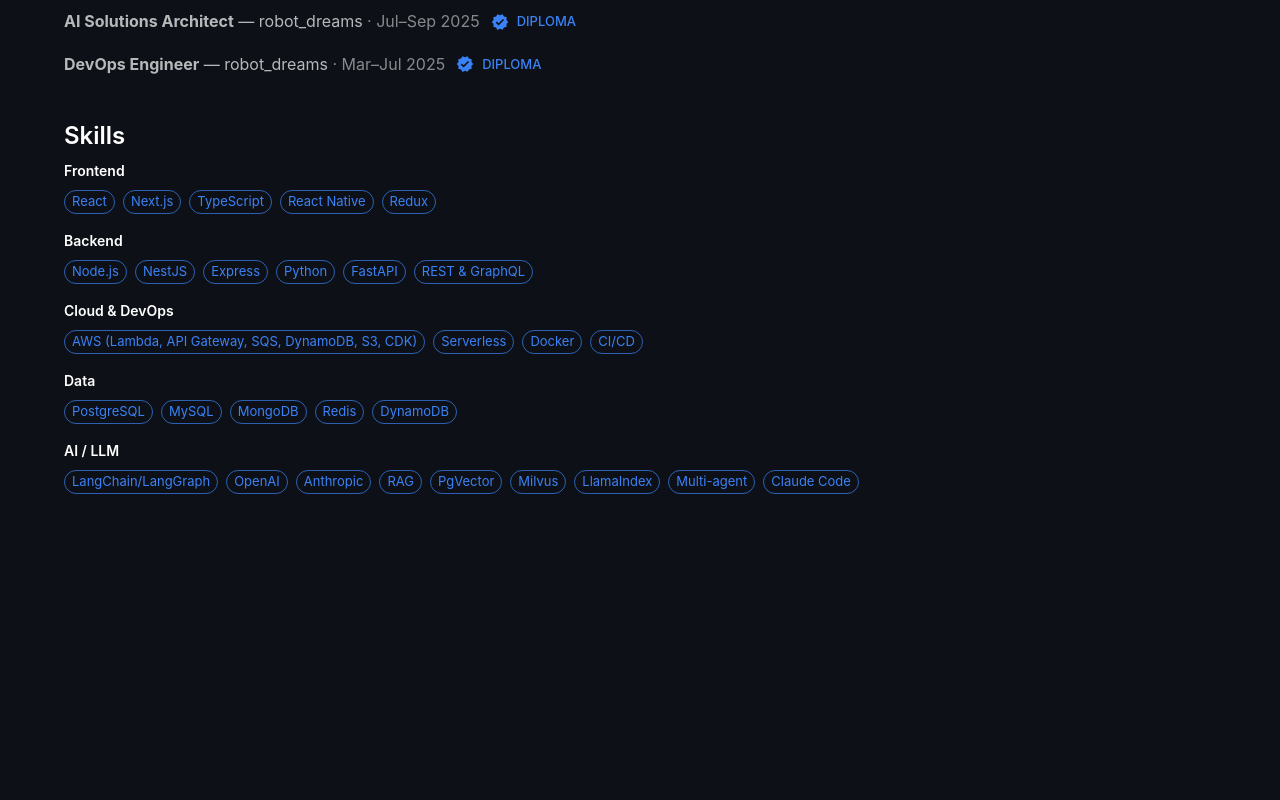
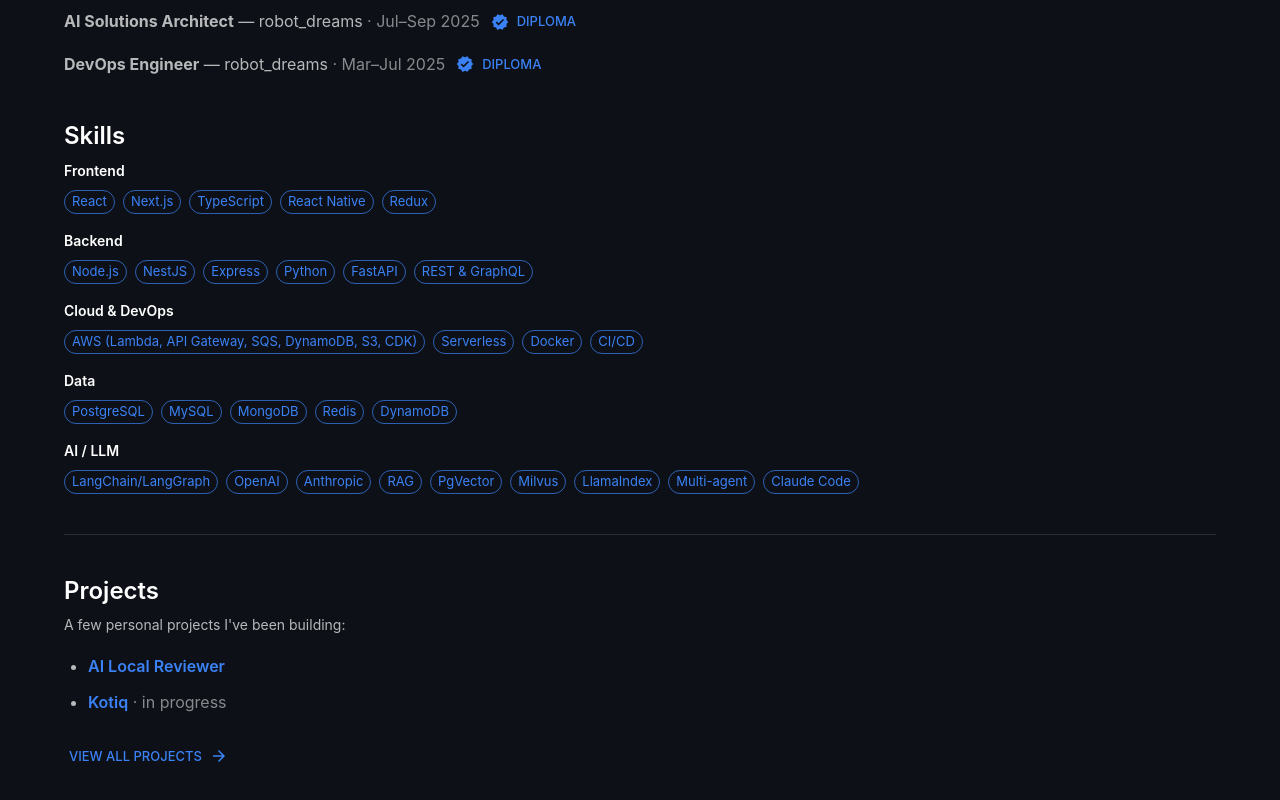
Before and after one commit to olhaarchai/oh-website, a React (Vite) app: page / in a window 1280 px wide. Shown: the part 1116-1916 px from the top of the page. Before the commit the page ends 1658 px from the top, so only its background shows below. Built offline with nearby package versions, Linux system fonts and the light colour scheme.

Commit message:
update portfolio

```diff
--- a/src/pages/AboutPage.tsx
+++ b/src/pages/AboutPage.tsx
@@ -1,10 +1,12 @@
-import { Avatar, Box, Button, Chip, Divider, IconButton, Stack, Tooltip, Typography } from '@mui/material'
+import { Avatar, Box, Button, Chip, Divider, IconButton, Link, Stack, Tooltip, Typography } from '@mui/material'
 import GitHubIcon from '@mui/icons-material/GitHub'
 import LinkedInIcon from '@mui/icons-material/LinkedIn'
 import SmartToyIcon from '@mui/icons-material/SmartToy'
 import VerifiedIcon from '@mui/icons-material/Verified'
+import ArrowForwardIcon from '@mui/icons-material/ArrowForward'
 import { Link as RouterLink } from 'react-router-dom'
 import type { ReactNode } from 'react'
+import { projects } from '../data/projects'
 
 const certifications: { title: string; issuer: string; certUrl: string; credential: string; period: string }[] = [
   {
@@ -207,6 +209,40 @@ export default function AboutPage() {
           </Box>
         ))}
       </Stack>
+
+      <Divider sx={{ my: 5 }} />
+
+      <Typography variant="h5" gutterBottom fontWeight={600}>
+        Projects
+      </Typography>
+      <Typography variant="body2" color="text.secondary" sx={{ mb: 2 }}>
+        A few personal projects I've been building:
+      </Typography>
+      <Stack component="ul" spacing={1} sx={{ pl: 3, mt: 0, mb: 3 }}>
+        {projects
+          .filter((p) => !p.draft)
+          .map((p) => (
+            <Typography key={p.id} component="li" variant="body1" color="text.secondary" sx={{ lineHeight: 1.8 }}>
+              <Link component={RouterLink} to={p.path} color="primary" underline="hover" fontWeight={600}>
+                {p.title}
+              </Link>
+              {p.inProgress && (
+                <Box component="span" sx={{ color: 'text.disabled' }}>
+                  {' '}
+                  · in progress
+                </Box>
+              )}
+            </Typography>
+          ))}
+      </Stack>
+      <Button
+        component={RouterLink}
+        to="/projects"
+        size="small"
+        endIcon={<ArrowForwardIcon />}
+      >
+        View all projects
+      </Button>
     </Box>
   )
 }
```
